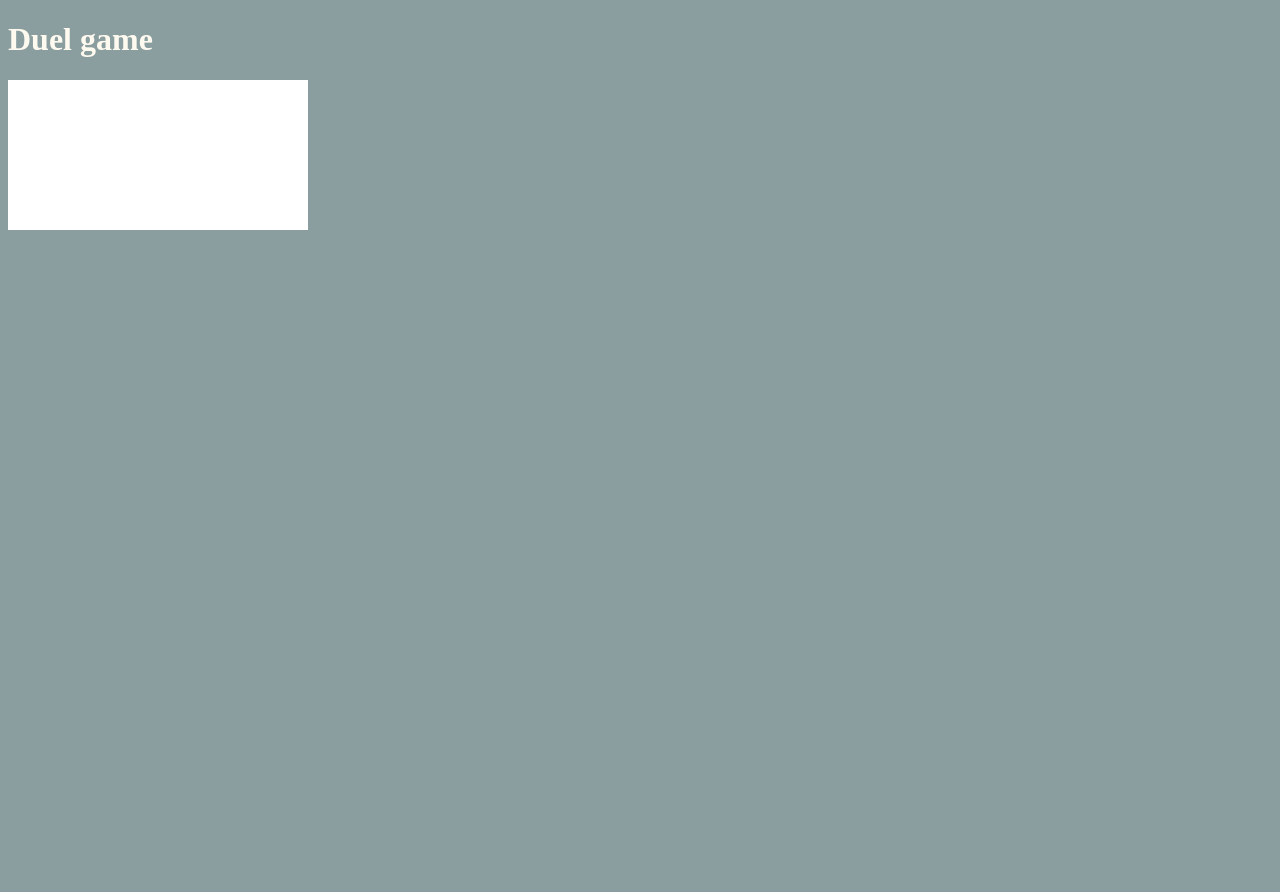
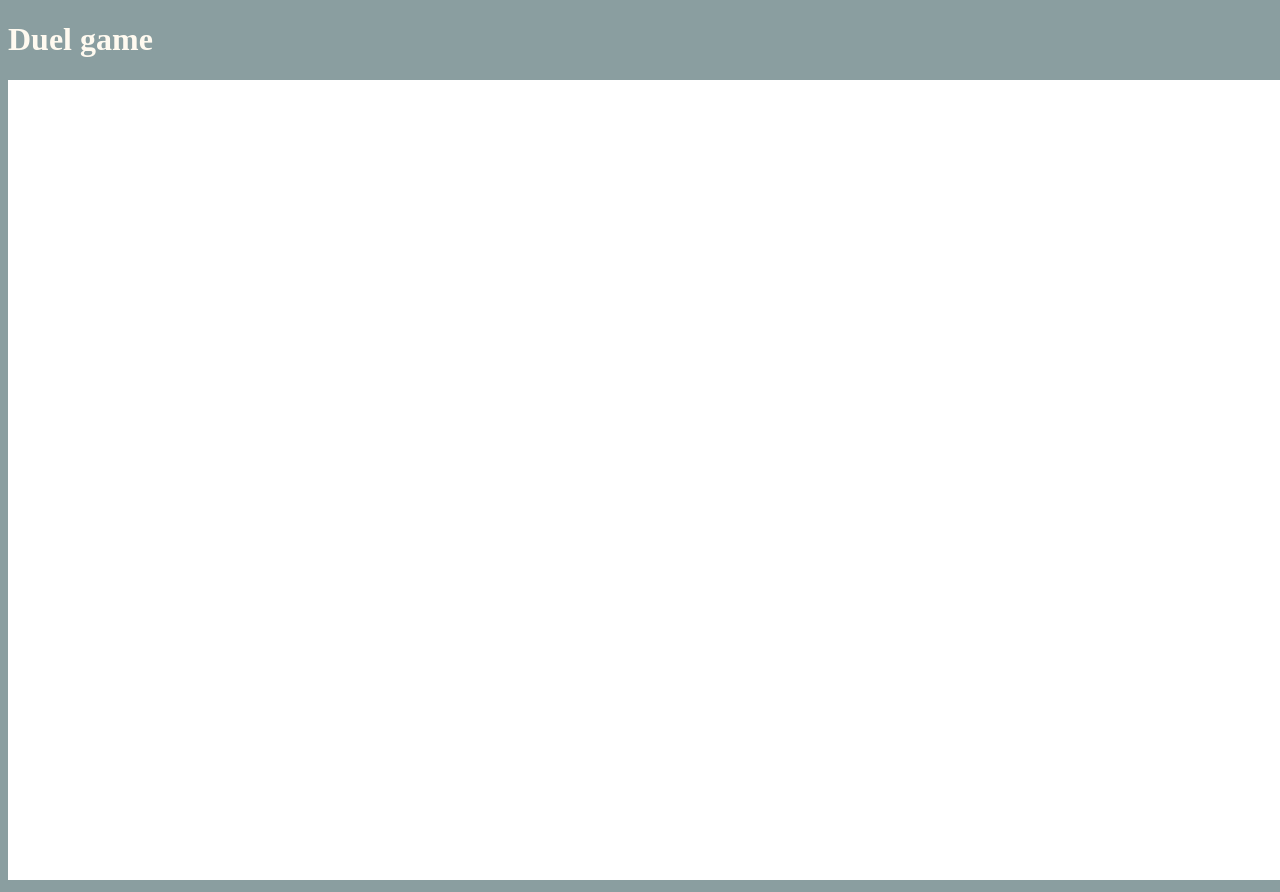
Before and after one commit to divear/duel_game, a Next.js app: page /game in a window 1280 px wide. Before the commit the page ends 800 px from the top, so only its background shows below. Built offline with nearby package versions, Linux system fonts and the light colour scheme.

Commit message:
canvas width

```diff
--- a/pages/game.tsx
+++ b/pages/game.tsx
@@ -1,12 +1,16 @@
-import React, { useEffect, useRef } from "react";
+import React, { useEffect, useRef, useState } from "react";
 
 function game() {
-	const canvas: any = useRef(null);
-	const c = canvas.current && canvas.current.getContext("2d");
+	const canvasRef: any = useRef();
+	const canvas = canvasRef.current;
+	const c = canvas && canvas.getContext("2d");
+	const [width, setWidth] = useState(0);
+	const [height, setHeight] = useState(0);
 
 	useEffect(() => {
-		canvas.height = window.innerHeight;
-		canvas.width = window.innerWidth;
+		setHeight(window.innerHeight);
+		setWidth(window.innerWidth);
+		console.log([width, height]);
 	}, []);
 
 	class Player {
@@ -20,13 +24,20 @@ function game() {
 			this.color = color;
 			this.size = size;
 		}
+		draw() {
+			if (!c) return;
+			c.beginPath();
+			c.arc(this.x, this.y, this.size, 0, Math.PI * 2, false);
+			c.fill();
+		}
 	}
 	const player = new Player(2, 2, "red", 21);
 	console.log(player);
+	player.draw();
 
 	return (
 		<div>
-			<canvas ref={canvas}></canvas>
+			<canvas ref={canvas} width={width} height={height} />
 		</div>
 	);
 }
```
